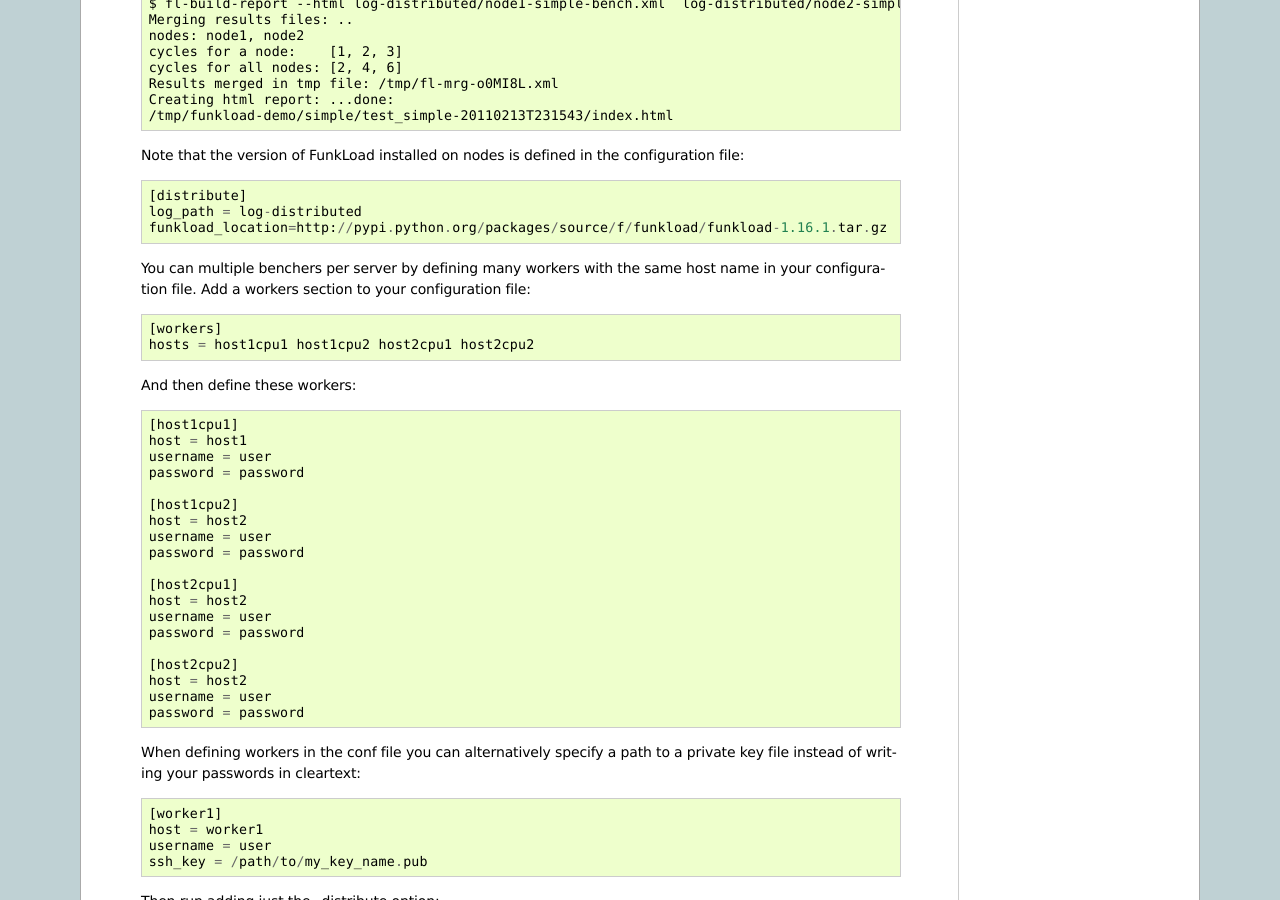
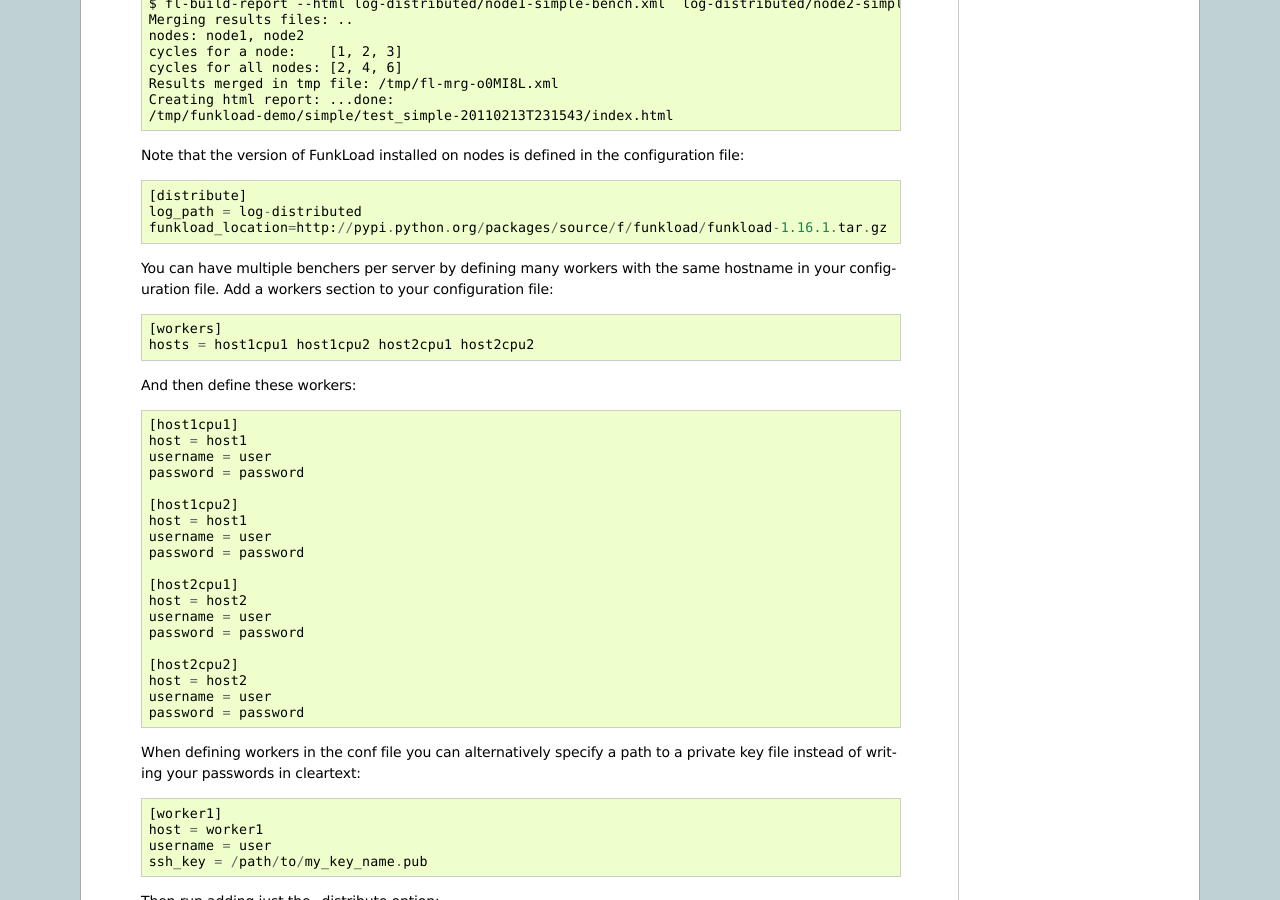
Before and after one commit to nuxeo/FunkLoad, a Sphinx documentation site: the page built from doc/source/faq.rst, in a window 1280 px wide and 900 px high, scrolled down 2343 px. Built offline with Sphinx 7.4.7, drawn with Linux system fonts in a browser that asks for light colours.

Commit message:
Fixed host2 -> host1 error in FAQ

```diff
--- a/doc/source/faq.rst
+++ b/doc/source/faq.rst
@@ -171,8 +171,8 @@
      log_path = log-distributed
      funkload_location=http://pypi.python.org/packages/source/f/funkload/funkload-1.16.1.tar.gz
 
-  You can multiple benchers per server by defining many workers with
-  the same host name in your configuration file. Add a workers section
+  You can have multiple benchers per server by defining many workers with
+  the same hostname in your configuration file. Add a workers section
   to your configuration file::
 
       [workers]
@@ -186,7 +186,7 @@
       password = password
 
       [host1cpu2]
-      host = host2
+      host = host1
       username = user
       password = password
 
```
